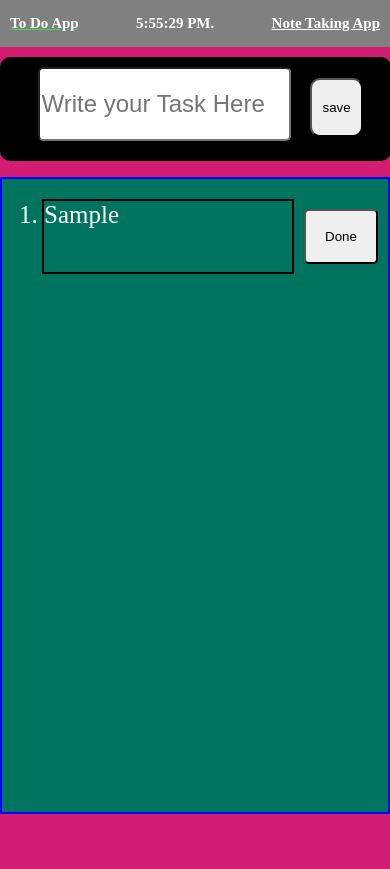
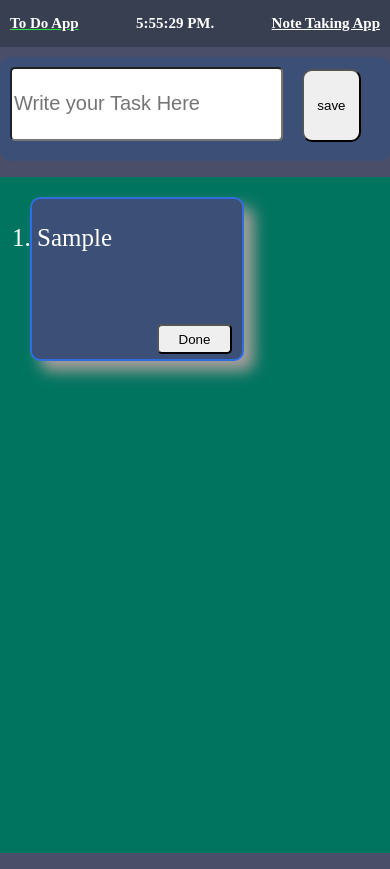
Before and after one commit to harshbuttru3/todo, a plain HTML site: page index.html in a window 390 px wide. Both pictures are taken after typing "Sample" into the empty fields and a click on the button "save". Before the commit the page ends 844 px from the top, so only its background shows below. Drawn offline with Linux system fonts and the light colour scheme.

Commit message:
Add files via upload

```diff
--- a/script.js
+++ b/script.js
@@ -12,9 +12,11 @@ function displaytasks() {
     let ihtml = '';
     for (let i = 0; i < tasks.length; i++) {
         ihtml += `
+        <div id="taskcontainer">
         <div id="taskItem">
-            <div id="border"><li>${tasks[i].task}</li></div>
+            <div><li>${tasks[i].task}</li></div>
             <button class="done">Done</button>
+        </div>
         </div>
         `;
     }
--- a/style.css
+++ b/style.css
@@ -5,9 +5,10 @@ body{
     color: rgb(255, 255, 255);
     background-color: rgb(16, 102, 102);
 
+
 }
 nav{
-    background-color: grey;
+    background-color: #383F51;
     margin-top: 0px;
     display: flex;
     justify-content: space-between;
@@ -40,70 +41,102 @@ a{
     border-radius: 5px;
 }
 #save{
-    width: 15%;
-    height: 70%;
+    width: 74px;
+    height: 86%;
     border-radius: 10px;
 }
 #lists{
     display: flex;
-    flex-direction: column;
-    border: 2px solid blue;
-    height:60vh;
-    overflow-x: hidden;
-    overflow-y: auto;
+    flex-wrap: wrap;
+    flex-direction: row;
+    background-color: rgb(48, 67, 67);
+    min-height: 80vh;
+    overflow: auto;
+    padding-inline-start: 10px;
+}
+#taskcontainer{
+    margin: 20px;
+    height: 150px;
+    border: 2px solid rgb(48, 109, 223);
+    width: 200px;
+    padding: 5px;
+    position: relative;
+    background-color: #3C4F76;
+    border-radius: 10px;
+    box-shadow: 10px 10px 15px #AB9F9D;
 }
 #taskItem{
-    font-size: 43px;
+    font-size: 20px;
     display: flex;
-    margin: 20px;
+    flex-direction: column;
+   position: relative;
 
 }
 .done{
     margin: 10px ;
-    width: 80px;
-    height: 55px;
+    width: 75px;
+    height: 30px;
     border-radius: 5px;
+    position: absolute;
+    top:104px;
+    left: 110px;
+    /* bottom:10px; */
+    /* right:10px; */
+
 }
-#border{
-    border: 2px solid black;
-    width: 70vw;
-}
+
 
 @media (max-width: 768px) {
     body{
-        background-color: rgb(211, 29, 114);
+        background-color: #4A4E69;
         overflow: hidden;
     }
     h1{
         font-size: 15px;
     }
     #main {
-        width: 90vw;
-        margin: 10px auto;
-        background-color: black;
+        width: 100vw;
+        margin: 10px 0px;
+        background-color: #3C4F76;
+        padding: 10px 0 10px 0;
     }
 
     #taskInput {
-        width: 70%;
-        margin: auto 15px auto 5%;
+        margin: 20px;
+        width: 68%;
+        margin: auto 15px auto 10px;
+        font-size: 20px;
     }
-
+    .done{
+        position: absolute;
+        top: 90px;
+        margin: 10px;
+        bottom: 20;
+        border-radius: 5px;
+    }
     #save {
         width: 15%;
     }
 
     #lists {
         height: 75vh;
+        overflow:auto;
         -ms-overflow-style: none;  /* Internet Explorer 10+ */
     scrollbar-width: none;  /* Firefox */
     background-color: rgb(1, 116, 96);
+
+    /* flex-direction: column;
+    flex-wrap:nowrap; */
+    }
+    #taskcontainer{
+        height: 150px;
     }
     #taskItem{
         font-size: 25px;
         display: flex;
         margin: 20px 0px;
-        height: auto;
-
+        /* height: auto; */
+        align-self: flex-end;
     }
     #border{
         border: 2px solid black;
```
